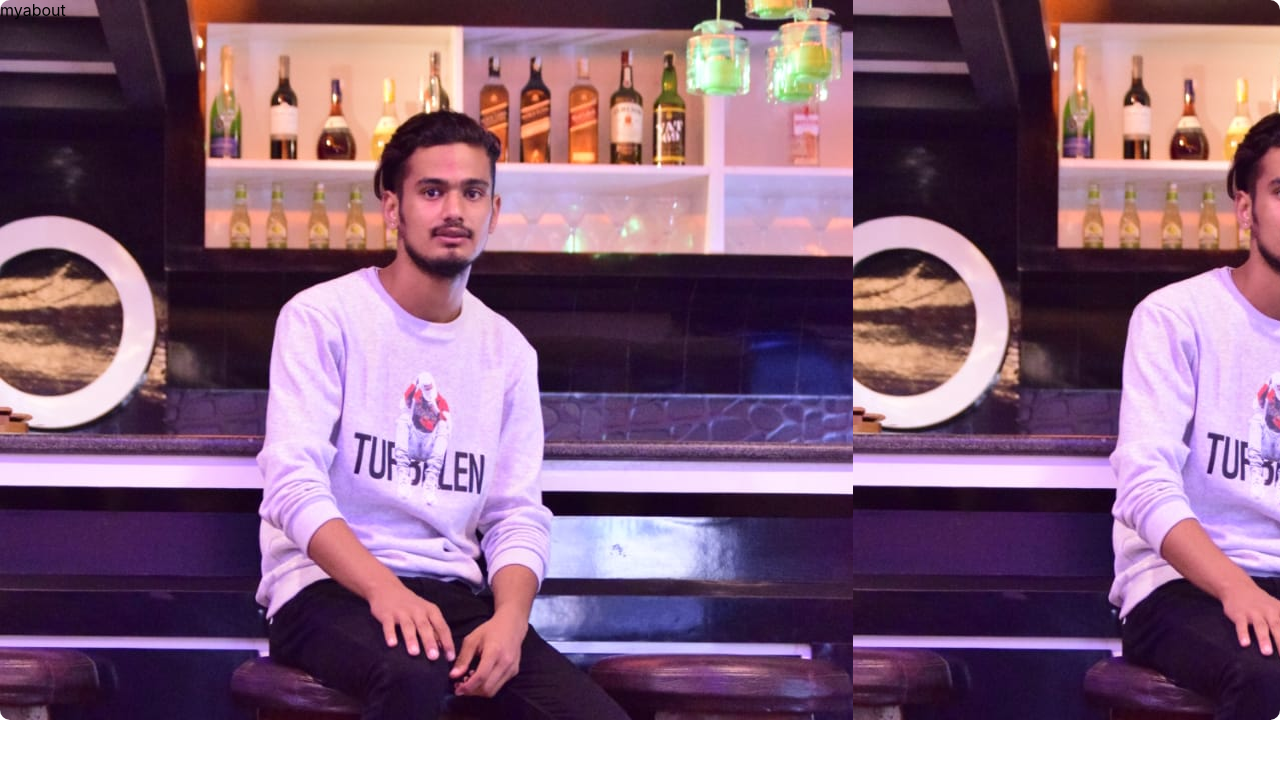
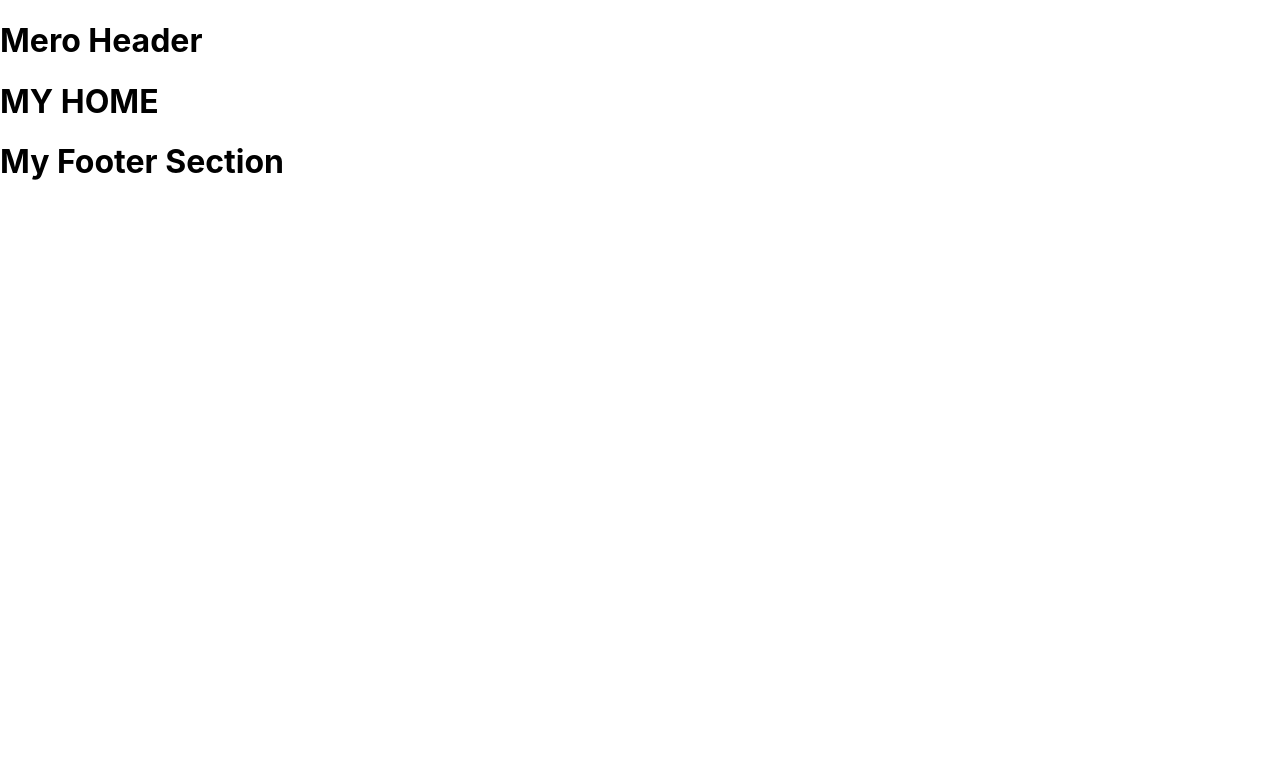
Before and after one commit to umang-shahi/Reacttutorial, a React (Create React App) app: page / in a window 1280 px wide. Shown: the top 758 px of the page. Built offline with nearby package versions, Linux system fonts and the light colour scheme.

Commit message:
Add routing in app

```diff
--- a/src/App.js
+++ b/src/App.js
@@ -1,14 +1,27 @@
-
-import './App.css';
-import Home from './components/Home';
-import About from './components/About';
+import "./App.css";
+import { BrowserRouter, Routes, Route } from "react-router-dom";
+import Home from "./components/Pages/Home/Home";
+import About from "./components/Pages/About/About";
+import Header from "./components/Header/Header";
+import Footer from "./components/Footer/Footer";
+import Contact from "./components/Pages/Contact/Contact";
+import PageNotFound from "./components/Pages/Notfound/PageNotFound";
 
 function App() {
   return (
+    <>
+      <BrowserRouter>
+        <Header />
+        <Routes>
+          <Route exact path="/" element={<Home />} />
+          <Route path="/about" element={<About />} />
+          <Route path="/contact" element={<Contact />} />
+          <Route path="*" element={<PageNotFound />} />
+        </Routes>
 
-      //<Home/>
-      <About/>
-
+        <Footer />
+      </BrowserRouter>
+    </>
   );
 }
 
--- a/src/components/About.jsx
+++ /dev/null
@@ -1,16 +0,0 @@
-import React from 'react'
-import "./about.css"
-
-const about = () => {
-  return (
-    <>
-     <div className="About"> myabout
-
-      </div>
-
-      </>
-
-  )
-}
-
-export default about
--- /dev/null
+++ b/src/components/Footer/Footer.jsx
@@ -0,0 +1,13 @@
+import React from 'react';
+
+const Footer = () => {
+  return (
+    <>
+    <div>
+     <h1> My Footer Section</h1>
+    </div>
+    </>
+  );
+};
+
+export default Footer;
--- /dev/null
+++ b/src/components/Header/Header.jsx
@@ -0,0 +1,13 @@
+import React from 'react';
+
+const Header = () => {
+  return (
+    <>
+    <div>
+        <h1> Mero Header</h1>
+    </div>
+    </>
+  );
+};
+
+export default Header;
--- a/src/components/Home.jsx
+++ /dev/null
@@ -1,41 +0,0 @@
-import React from 'react';
-import umang from "../image/umang.jpg" ;
-//import "./home.css";
-   import About from "./About"
-
-
-const Home = () => {
-
-
-     const wakandasCss = {
-      textAlign:"center",
-      textTransform:"capitalize"
-     }
-
-  return (
-
-
-
-    <>
-     <h1  className="heading">Wakanda forever</h1>
-     <About/>
-
-     <p style={wakandasCss}> must watch</p>
-    <diV className ="img_div">
-
-
-      <img src={umang} alt= "umang" />
-      <img src={umang} alt= "umang" />
-      <img src={umang} alt= "umang" />
-
-    </diV>
-
-
-    </>
-
-
-
-  )
-}
-
-export default Home;
--- /dev/null
+++ b/src/components/Pages/About/About.jsx
@@ -0,0 +1,13 @@
+import React from 'react';
+
+const About = () => {
+  return (
+    <>
+    <div>
+      <h1>  this is my about page</h1>
+    </div>
+    </>
+  )
+}
+
+export default About
--- /dev/null
+++ b/src/components/Pages/Contact/Contact.jsx
@@ -0,0 +1,13 @@
+import React from 'react';
+
+const Contact = () => {
+  return (
+    <>
+    <div>
+      <h1> My contact</h1>
+    </div>
+    </>
+  )
+}
+
+export default Contact
--- /dev/null
+++ b/src/components/Pages/Home/Home.jsx
@@ -0,0 +1,15 @@
+import React from 'react';
+
+const Home = () => {
+  return (
+     <>
+     <div className="myHome">
+        <h1>MY HOME</h1>
+
+     </div>
+
+     </>
+  )
+}
+
+export default Home;
--- /dev/null
+++ b/src/components/Pages/Notfound/PageNotFound.jsx
@@ -0,0 +1,17 @@
+import React from 'react';
+import { Link } from "react-router-dom";
+
+const PageNotFound = () => {
+  return (
+    <>
+    <div className="notfound">
+      <h2>Oops page not found</h2>
+      <Link to="/">
+      <button>Go back</button>
+      </Link>
+    </div>
+    </>
+  );
+};
+
+export default PageNotFound
--- a/src/components/about.css
+++ /dev/null
@@ -1,10 +0,0 @@
-.About{
-    background-image : url("../image/umang.jpg");
-    width: 100%;
-    height:90vh;
-    border-radius: 10px;
-
-
-
-
-}
```
Also changed, not shown: src/components/home.css (deleted, +0 -20 lines).
